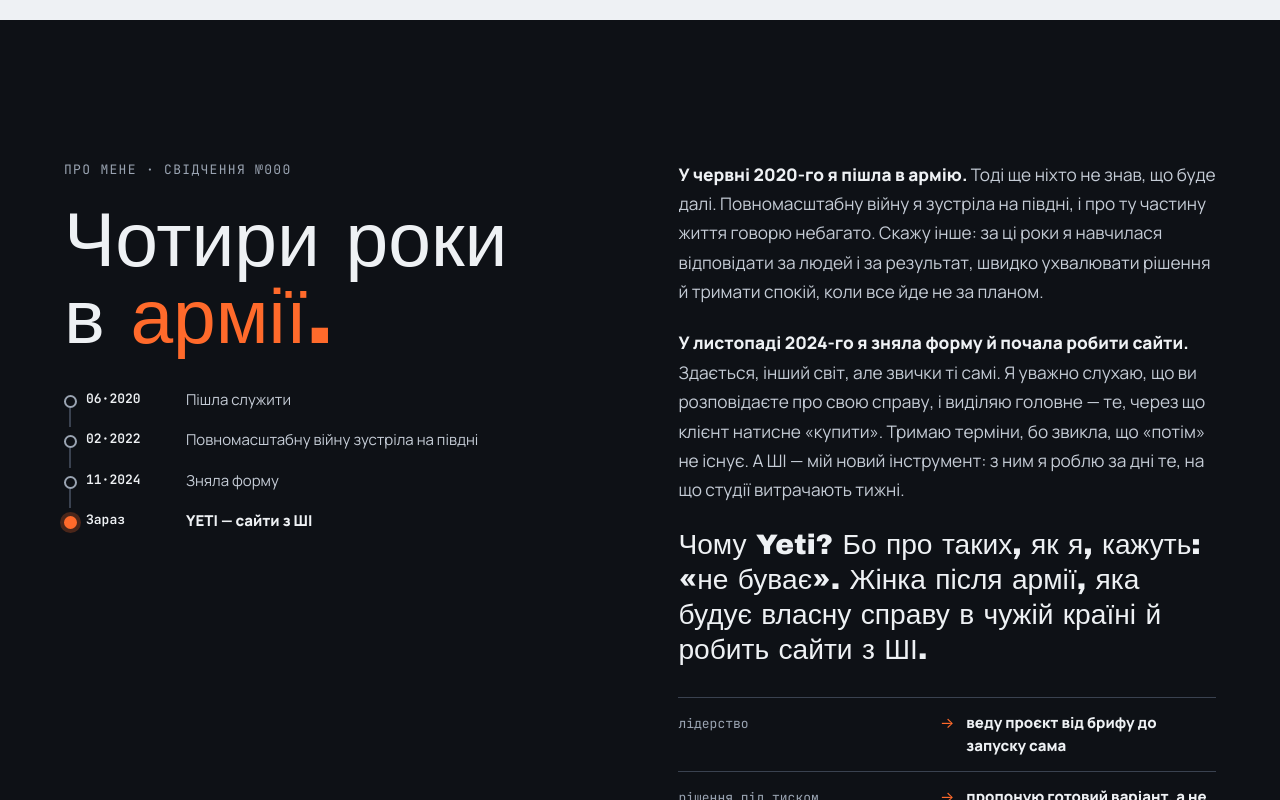
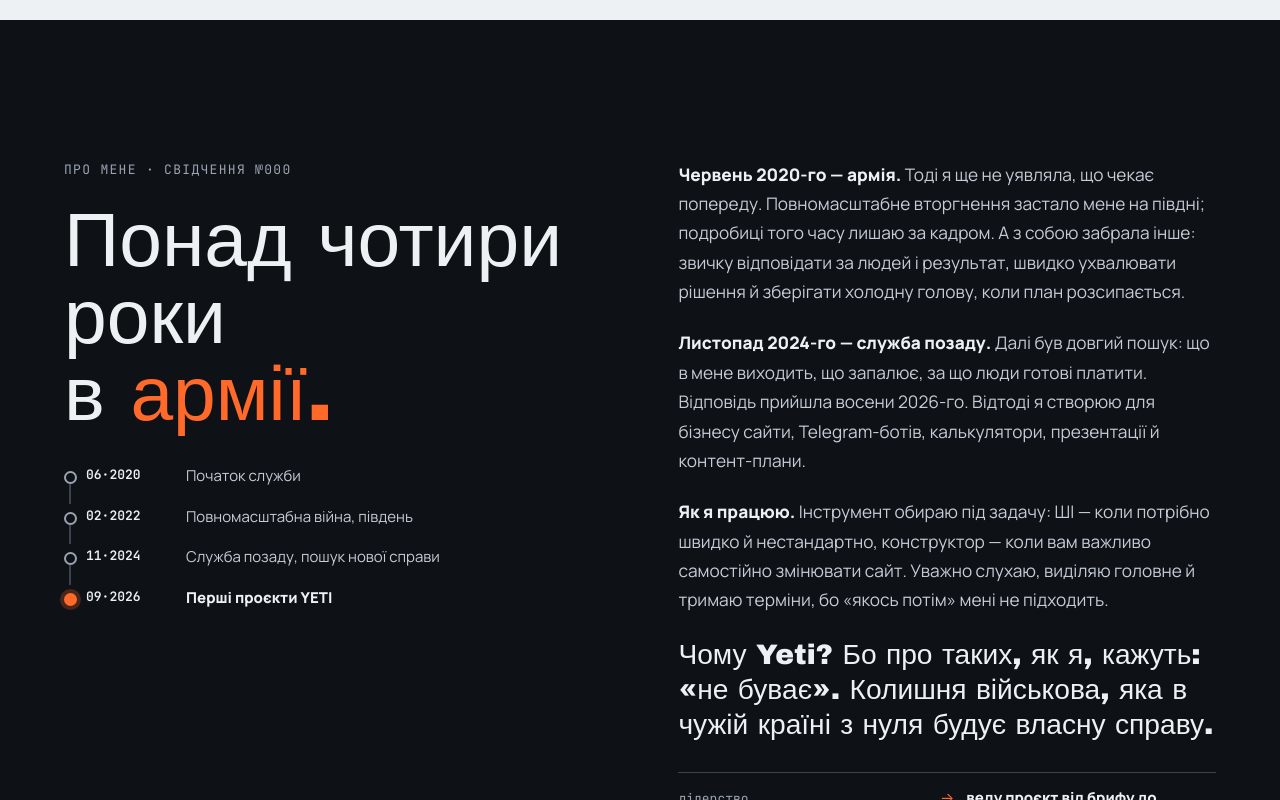
Before and after one commit to mariiaraievska-net/yeti, a plain HTML site: page index.html in a window 1280 px wide. Shown: the part 2000-2800 px from the top of the page. Drawn offline with Linux system fonts and the light colour scheme; animation ran at ten frames a second; a web font is replaced by a local one.

Commit message:
About: accurate timeline (2020–2024, search, Sept 2026 start); AI and site builders across copy
Co-Authored-By: Claude Opus 5.5 <noreply@anthropic.com>
Claude-Session: https://claude.ai/code/session_01RW8DXGvXebdib7WeGxnmWj

```diff
--- a/index.html
+++ b/index.html
@@ -4,7 +4,7 @@
 <meta charset="utf-8">
 <meta name="viewport" content="width=device-width, initial-scale=1, viewport-fit=cover">
 <title>YETI — сайти, Telegram-боти та SEO під ключ</title>
-<meta name="description" content="Лендинги, бізнес-сайти, каталоги, Telegram-боти й Mini Apps, калькулятори та SEO під ключ. Робота з ШІ: швидко, без шаблонів. Лендинг від $250, Telegram-бот від $150.">
+<meta name="description" content="Лендинги, бізнес-сайти, каталоги, Telegram-боти й Mini Apps, калькулятори та SEO під ключ. ШІ або конструктор — під вашу задачу, без шаблонного вигляду. Лендинг від $250, Telegram-бот від $150.">
 <meta name="theme-color" content="#0E1116">
 <link rel="canonical" href="https://mariiaraievska-net.github.io/yeti/">
 <link rel="icon" href="favicon.svg" type="image/svg+xml">
@@ -14,7 +14,7 @@
 <meta property="og:locale" content="uk_UA">
 <meta property="og:site_name" content="YETI">
 <meta property="og:title" content="YETI — Кажуть, мене не існує. Ось доказ.">
-<meta property="og:description" content="Сайти, каталоги, Telegram-боти й SEO під ключ. Швидко, з ШІ, без шаблонів.">
+<meta property="og:description" content="Сайти, каталоги, Telegram-боти й SEO під ключ. Швидко й без шаблонів.">
 <meta property="og:url" content="https://mariiaraievska-net.github.io/yeti/">
 <meta property="og:image" content="https://mariiaraievska-net.github.io/yeti/og.png">
 <meta property="og:image:width" content="1200">
@@ -22,7 +22,7 @@
 <meta property="og:image:alt" content="Пухнасте слово YETI і напис «Кажуть, мене не існує. Ось доказ.»">
 <meta name="twitter:card" content="summary_large_image">
 <meta name="twitter:title" content="YETI — Кажуть, мене не існує. Ось доказ.">
-<meta name="twitter:description" content="Сайти, каталоги, Telegram-боти й SEO під ключ. Швидко, з ШІ, без шаблонів.">
+<meta name="twitter:description" content="Сайти, каталоги, Telegram-боти й SEO під ключ. Швидко й без шаблонів.">
 <meta name="twitter:image" content="https://mariiaraievska-net.github.io/yeti/og.png">
 
 <script type="application/ld+json">
@@ -318,7 +318,7 @@ h1,h2{text-wrap:balance}
       <span class="ln"><span style="animation-delay:.32s">мене не існує.</span></span>
       <span class="ln"><span class="acc" style="animation-delay:1.1s">Ось доказ.</span></span>
     </h1>
-    <p class="lede fadein" style="animation-delay:1.4s">Роблю сайти, каталоги, Telegram-ботів і калькулятори разом із ШІ. Швидко, без шаблонів — і так, що про вас починають говорити.</p>
+    <p class="lede fadein" style="animation-delay:1.4s">Сайти, каталоги, Telegram-боти, калькулятори й презентації під ключ. Працюю з ШІ та конструкторами — обираю те, що краще для вашої задачі. Без шаблонного вигляду, зате так, що про вас починають говорити.</p>
     <div class="row fadein" style="animation-delay:1.6s">
       <button class="pill pill-acc" type="button" id="playBtn" style="border:0;cursor:pointer;font-size:16px">▶ Грати за Yeti</button>
       <a class="pill pill-line" href="#price">Тарифи від $80</a>
@@ -344,18 +344,19 @@ h1,h2{text-wrap:balance}
   <div class="inner about">
     <div class="about-head">
       <span class="eyebrow">Про мене · свідчення №000</span>
-      <h2 class="h2">Чотири роки<br>в <span class="acc">армії.</span></h2>
+      <h2 class="h2">Понад чотири роки<br>в <span class="acc">армії.</span></h2>
       <ol class="timeline">
-        <li><b>06·2020</b><span>Пішла служити</span></li>
-        <li><b>02·2022</b><span>Повномасштабну війну зустріла на півдні</span></li>
-        <li><b>11·2024</b><span>Зняла форму</span></li>
-        <li><b>Зараз</b><span>YETI — сайти з ШІ</span></li>
+        <li><b>06·2020</b><span>Початок служби</span></li>
+        <li><b>02·2022</b><span>Повномасштабна війна, південь</span></li>
+        <li><b>11·2024</b><span>Служба позаду, пошук нової справи</span></li>
+        <li><b>09·2026</b><span>Перші проєкти YETI</span></li>
       </ol>
     </div>
     <div class="about-text">
-      <p><b>У червні 2020-го я пішла в армію.</b> Тоді ще ніхто не знав, що буде далі. Повномасштабну війну я зустріла на півдні, і про ту частину життя говорю небагато. Скажу інше: за ці роки я навчилася відповідати за людей і за результат, швидко ухвалювати рішення й тримати спокій, коли все йде не за планом.</p>
-      <p><b>У листопаді 2024-го я зняла форму й почала робити сайти.</b> Здається, інший світ, але звички ті самі. Я уважно слухаю, що ви розповідаєте про свою справу, і виділяю головне — те, через що клієнт натисне «купити». Тримаю терміни, бо звикла, що «потім» не існує. А ШІ — мій новий інструмент: з ним я роблю за дні те, на що студії витрачають тижні.</p>
-      <p class="why">Чому Yeti? Бо про таких, як я, кажуть: «не буває». Жінка після армії, яка будує власну справу в чужій країні й робить сайти з ШІ.</p>
+      <p><b>Червень 2020-го — армія.</b> Тоді я ще не уявляла, що чекає попереду. Повномасштабне вторгнення застало мене на півдні; подробиці того часу лишаю за кадром. А з собою забрала інше: звичку відповідати за людей і результат, швидко ухвалювати рішення й зберігати холодну голову, коли план розсипається.</p>
+      <p><b>Листопад 2024-го — служба позаду.</b> Далі був довгий пошук: що в мене виходить, що запалює, за що люди готові платити. Відповідь прийшла восени 2026-го. Відтоді я створюю для бізнесу сайти, Telegram-ботів, калькулятори, презентації й контент-плани.</p>
+      <p><b>Як я працюю.</b> Інструмент обираю під задачу: ШІ — коли потрібно швидко й нестандартно, конструктор — коли вам важливо самостійно змінювати сайт. Уважно слухаю, виділяю головне й тримаю терміни, бо «якось потім» мені не підходить.</p>
+      <p class="why">Чому Yeti? Бо про таких, як я, кажуть: «не буває». Колишня військова, яка в чужій країні з нуля будує власну справу.</p>
       <ul class="skills">
         <li><span>лідерство</span><i>→</i><b>веду проєкт від брифу до запуску сама</b></li>
         <li><span>рішення під тиском</span><i>→</i><b>пропоную готовий варіант, а не десять питань</b></li>
@@ -496,7 +497,7 @@ h1,h2{text-wrap:balance}
     <canvas id="furmark" role="img" aria-label="YETI — літери з білої шерсті, що розвівається на вітрі"></canvas>
   </div>
   <div class="call-row inner" style="width:100%">
-    <span class="contacts">© YETI, 2026 · сайти з ШІ під ключ</span>
+    <span class="contacts">© YETI, 2026 · сайти, боти й дизайн під ключ</span>
     <a class="contacts" href="#top" style="text-decoration:none">↑ нагору</a>
   </div>
 </section>
```
